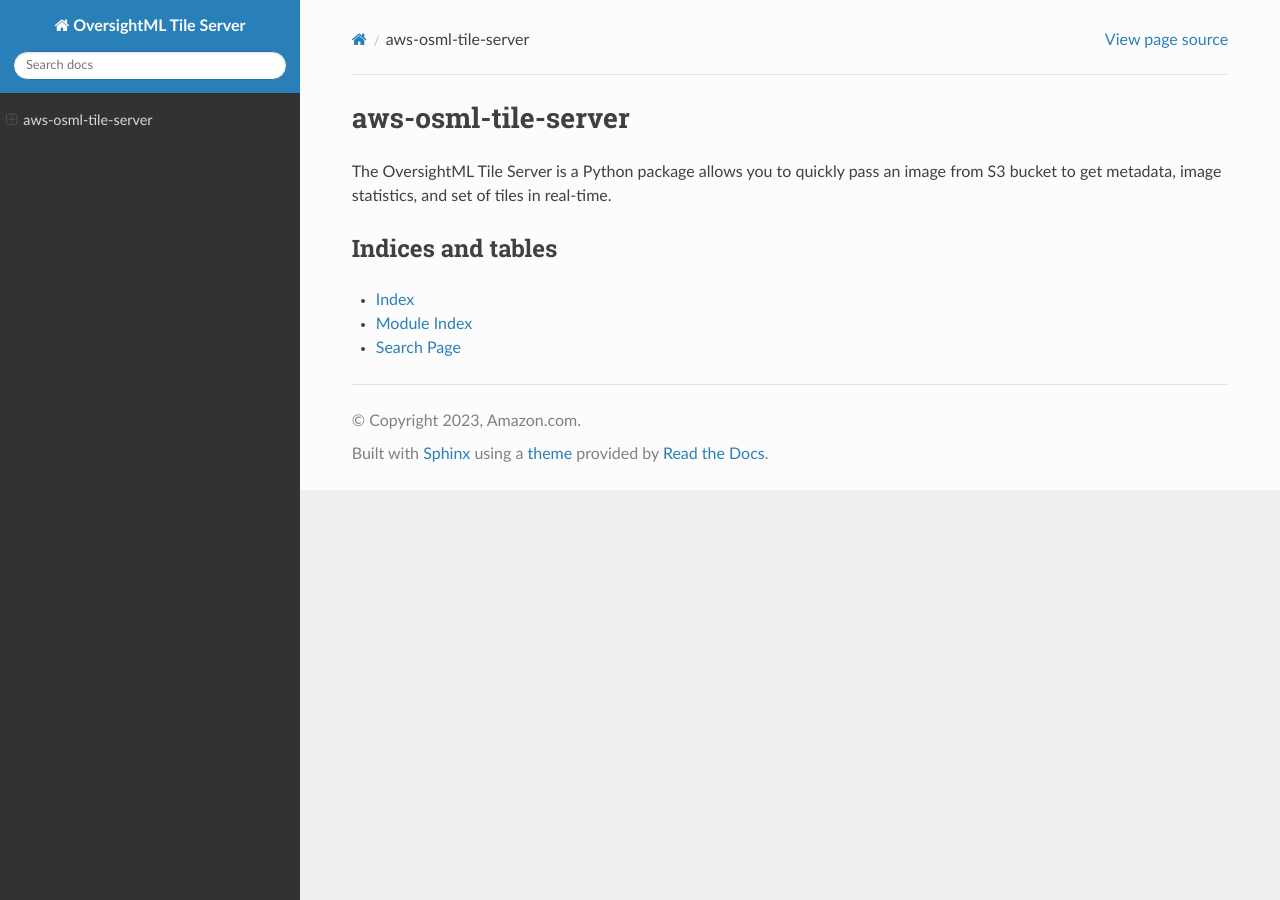
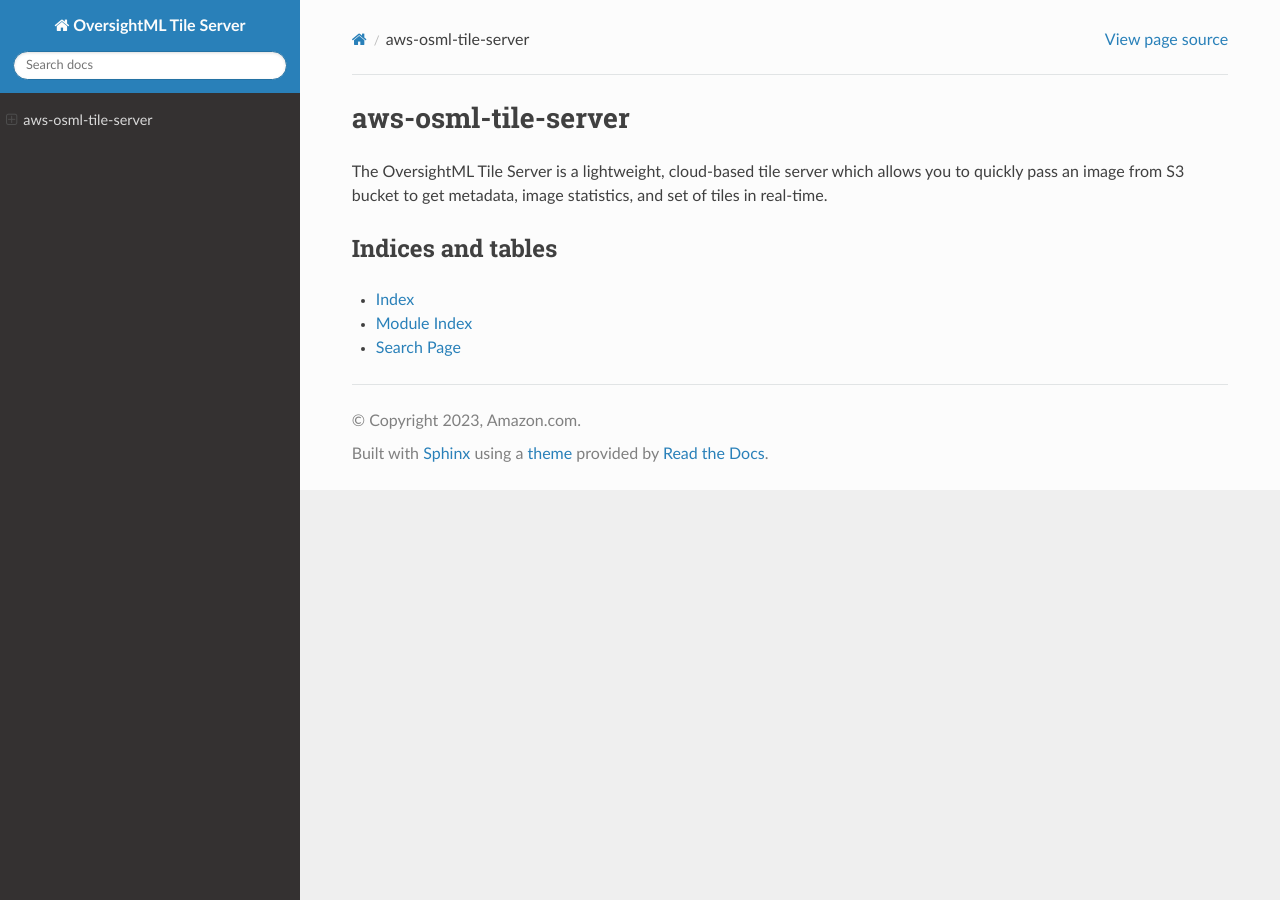
Before and after one commit to aws-solutions-library-samples/osml-tile-server, a Sphinx documentation site: the page built from doc/index.rst, in a window 1280 px wide. Built offline with Sphinx 7.4.7 and the Read the Docs theme 2.0.0, drawn with Linux system fonts in a browser that asks for light colours; pages that are not in the unit, such as notebooks, are missing from menus.

Commit message:
Update description and setenv

```diff
--- a/doc/index.rst
+++ b/doc/index.rst
@@ -2,7 +2,7 @@
 aws-osml-tile-server
 =====================
 
-The OversightML Tile Server is a Python package allows you to quickly pass an image from S3 bucket to get metadata, image statistics, and set of tiles in real-time.
+The OversightML Tile Server is a lightweight, cloud-based tile server which allows you to quickly pass an image from S3 bucket to get metadata, image statistics, and set of tiles in real-time.
 
 .. toctree::
    :maxdepth: 1
--- a/setup.cfg
+++ b/setup.cfg
@@ -1,7 +1,7 @@
 [metadata]
 name = osml-tile-server
 version = 0.1.0
-description = A minimalistic tile server for imagery hosted in the cloud
+description = The OversightML Tile Server is a lightweight, cloud-based tile server which allows you to quickly pass an image from S3 bucket to get metadata, image statistics, and set of tiles in real-time.
 long_description = file: README.md
 long_description_content_type = text/markdown
 author = Amazon Web Services
```
Also changed, not shown: README.md (+10 -2 lines), 3 other files.
